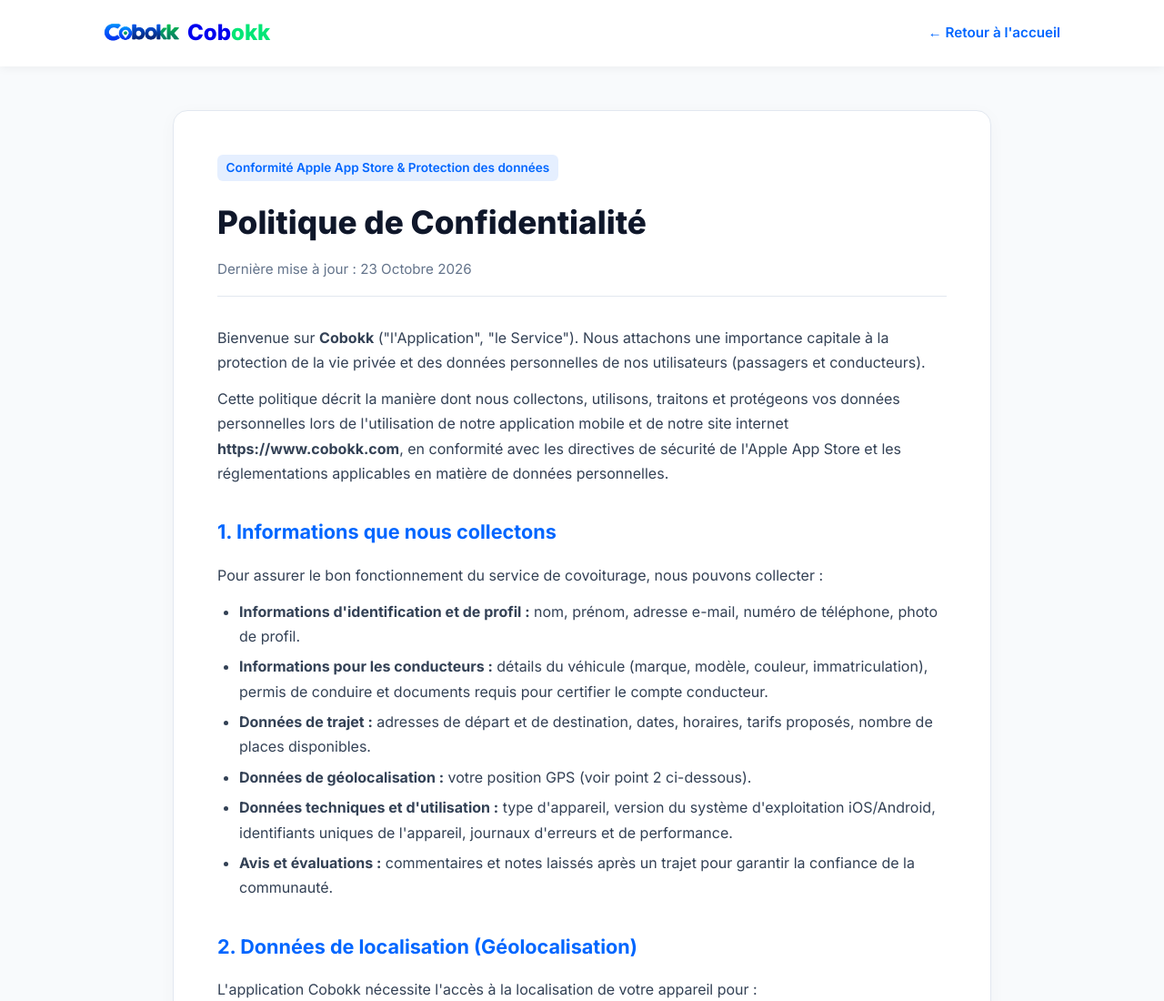
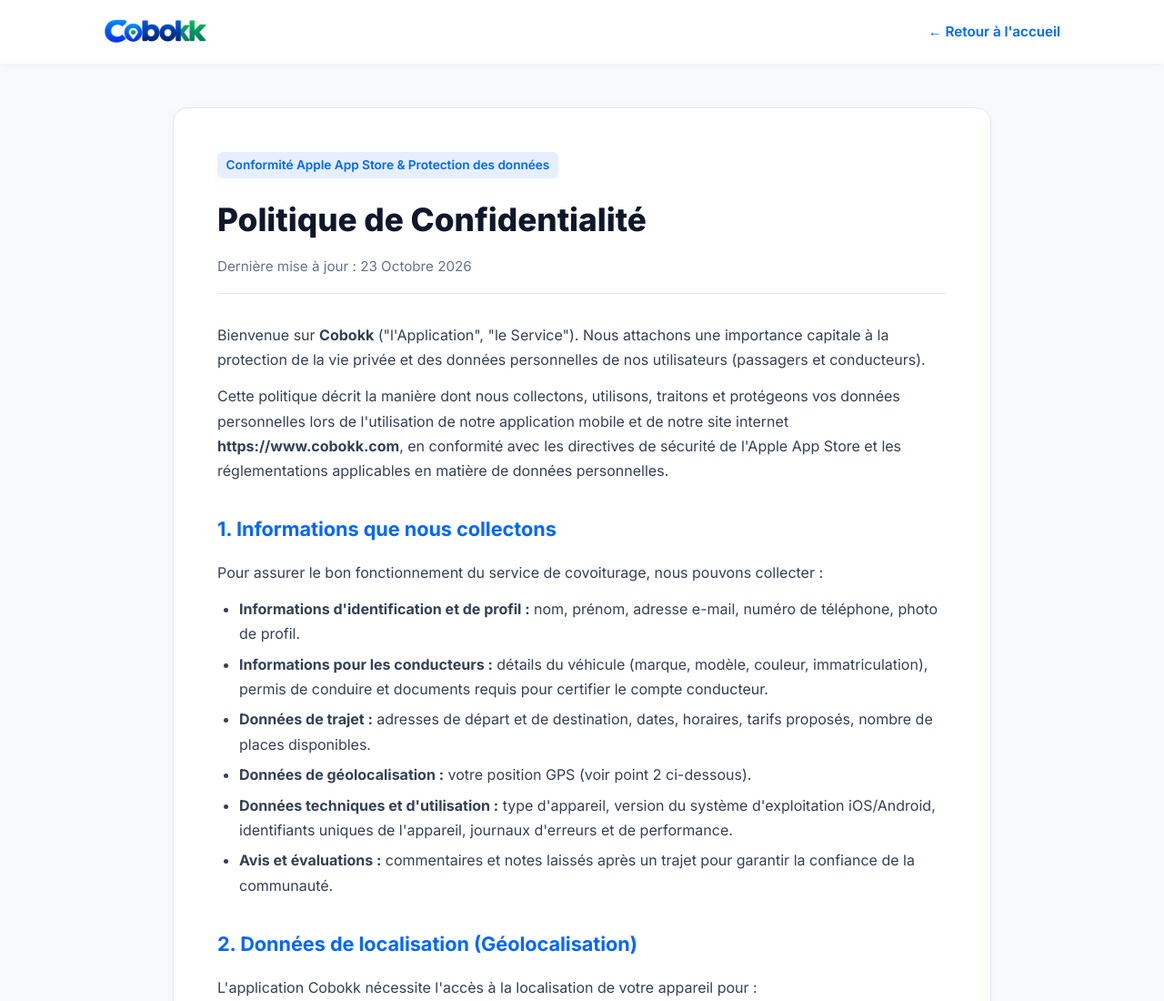
Before and after one commit to cobokk/cobokk.com, a plain HTML site: page privacy.html in a window 1280 px wide. Shown: the top 1100 px of the page at 91% size. Drawn offline with Linux system fonts and the light colour scheme.

Commit message:
Remove text next to logo in privacy.html

```diff
--- a/privacy.html
+++ b/privacy.html
@@ -165,8 +165,7 @@
     <header>
         <nav>
             <a href="index.html" class="logo">
-                <img src="ic_logo.png" alt="Logo Cobokk" style="height: 28px; width: auto; margin-right: 8px;">
-                <span>Cob</span><span>okk</span>
+                <img src="ic_logo.png" alt="Logo Cobokk" style="height: 38px; width: auto;">
             </a>
             <a href="index.html" class="back-link">← Retour à l'accueil</a>
         </nav>
```
